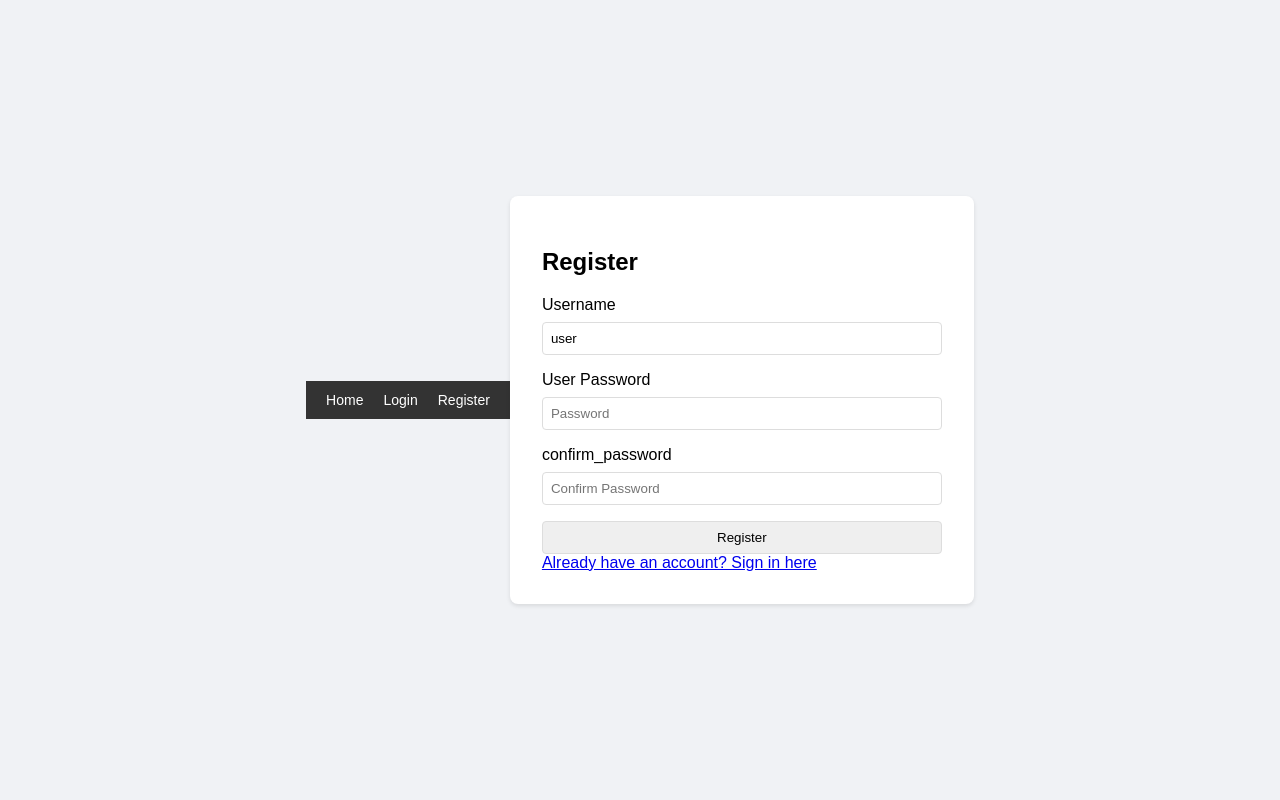
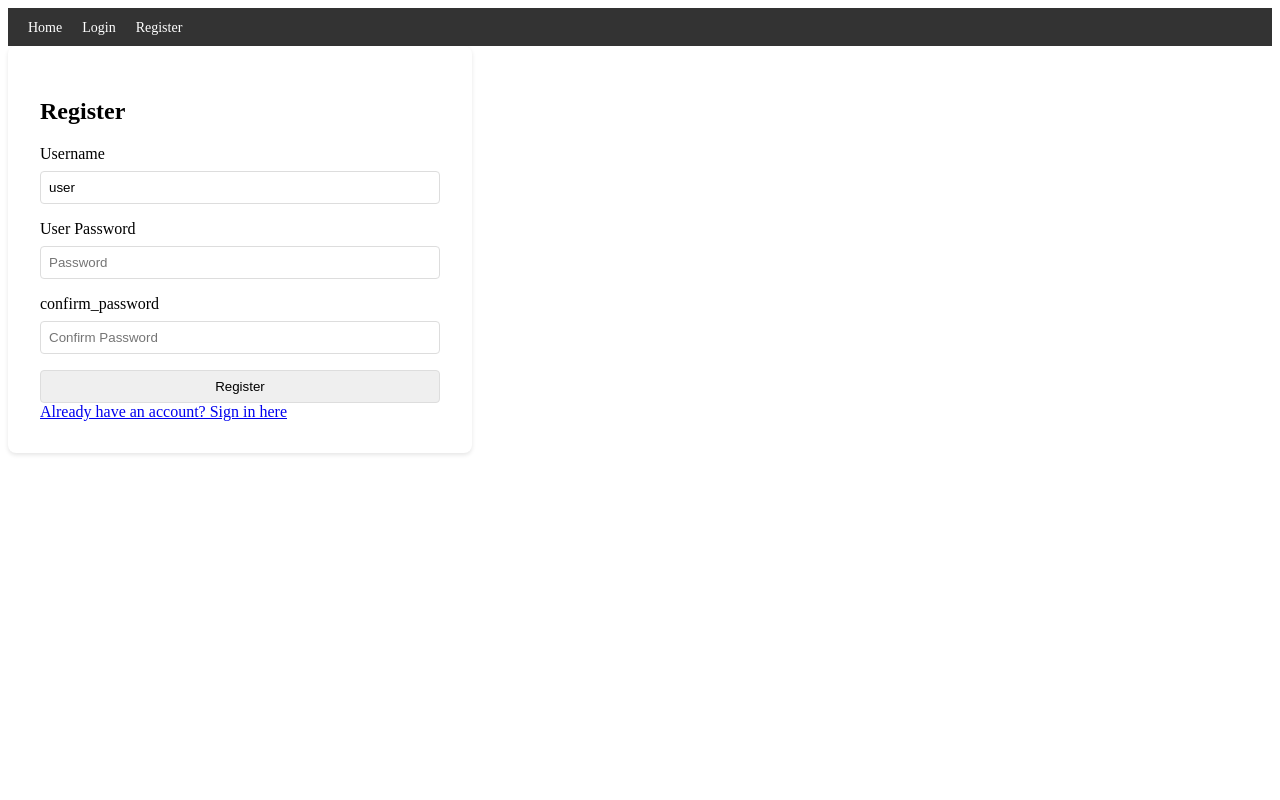
Before and after one commit to medex256/BinDesignWebApp, a Flask app: page /register in a window 1280 px wide. Run offline with Flask 3, Linux system fonts and the light colour scheme.

Commit message:
remove poopoo

```diff
--- a/templates/register.html
+++ b/templates/register.html
@@ -5,15 +5,6 @@
     <meta name="viewport" content="width=device-width, initial-scale=1.0">
     <title>Register</title>
     <style>
-        body {
-            font-family: Arial, sans-serif;
-            display: flex;
-            justify-content: center;
-            align-items: center;
-            height: 100vh;
-            margin: 0;
-            background-color: #f0f2f5;
-        }
         .container {
             background-color: white;
             padding: 2rem;
```
